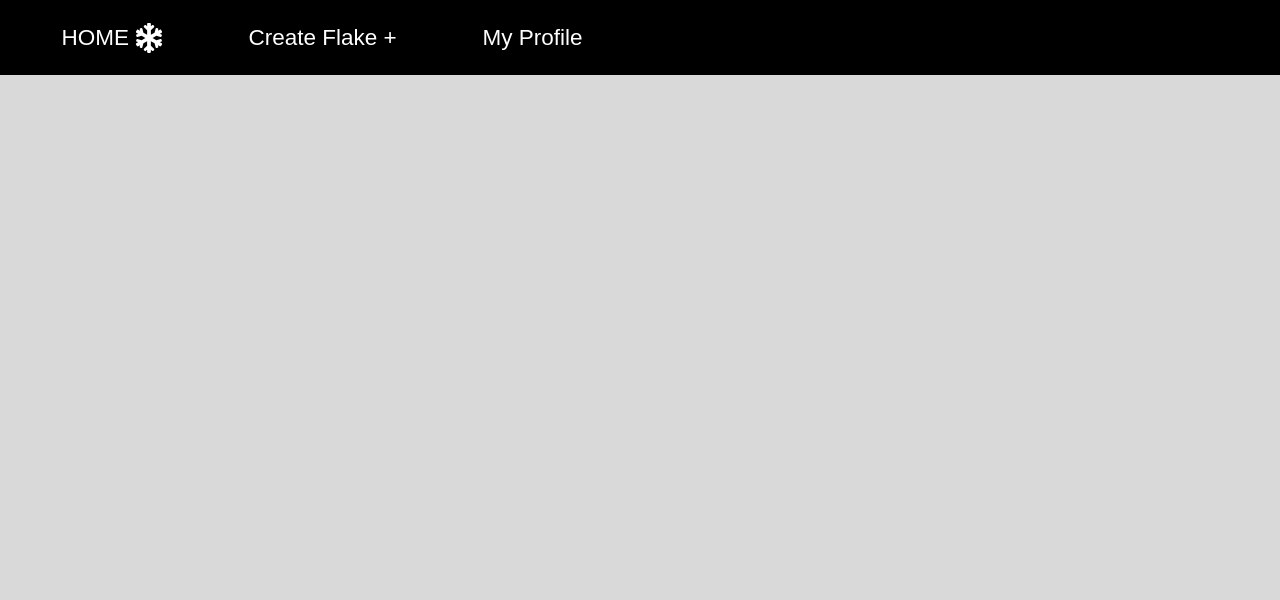
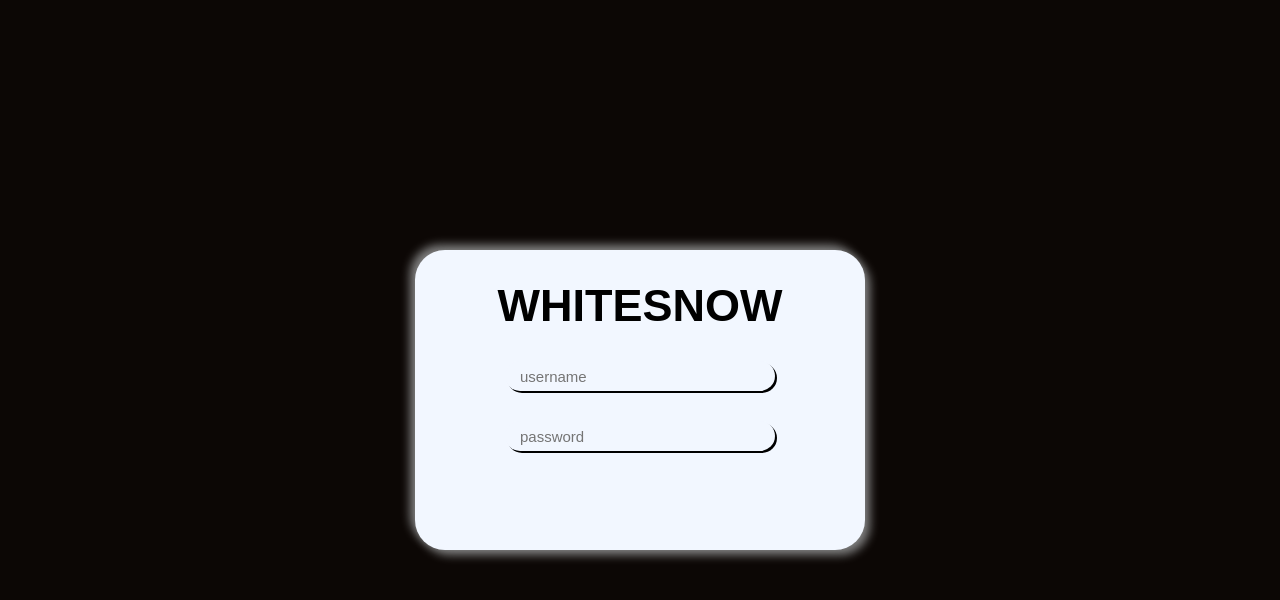
Before and after one commit to itsArmanS/whitesnow, a React (Create React App) app: page / in a window 1280 px wide. Shown: the top 600 px of the page. Built offline with nearby package versions, Linux system fonts and the light colour scheme; a web font is replaced by a local one.

Commit message:
added Login() & LoginForm()

```diff
--- a/db.json
+++ b/db.json
@@ -1,62 +1,12 @@
 {
   "users": [
     {
-      "username": "gaben",
-      "profileImage": "gaben",
-      "joinedSince": "04-20-1969",
-      "flakeCount": "gaben"
-    }
-  ],
+      "username": "admin",
+      "password": "admin",
+      "dateJoined": "4/20",
+      "flakes": "1",
+      "userPosts": {
         "posts": [
-    {
-      "id": "ie5V2jhaY",
-      "user": "sadasd",
-      "profileImage": "/images/default-user-image.png",
-      "body": "asdasd",
-      "date": "3-22"
-    },
-    {
-      "id": "oAD3vuUST",
-      "user": "asdsadasd",
-      "profileImage": "/images/default-user-image.png",
-      "body": "sadasdasd",
-      "date": "3-23"
-    },
-    {
-      "id": "yT-caTTM_",
-      "user": "asd",
-      "profileImage": "/images/default-user-image.png",
-      "body": "asd",
-      "date": "3-23"
-    },
-    {
-      "id": "ie5V2jhaY",
-      "user": "sadasd",
-      "profileImage": "/images/default-user-image.png",
-      "body": "asdasd",
-      "date": "3-22"
-    },
-    {
-      "id": "ie5V2jhaY",
-      "user": "sadasd",
-      "profileImage": "/images/default-user-image.png",
-      "body": "asdasd",
-      "date": "3-22"
-    },
-    {
-      "id": "ie5V2jhaY",
-      "user": "sadasd",
-      "profileImage": "/images/default-user-image.png",
-      "body": "asdasd",
-      "date": "3-22"
-    },
-    {
-      "id": "ie5V2jhaY",
-      "user": "sadasd",
-      "profileImage": "/images/default-user-image.png",
-      "body": "asdasd",
-      "date": "3-22"
-    },
           {
             "id": "ie5V2jhaY",
             "user": "sadasd",
@@ -65,4 +15,8 @@
             "date": "3-22"
           }
         ]
+      },
+      "userFollowers": {}
     }
+  ]
+}
--- /dev/null
+++ b/src/components/Login.jsx
@@ -0,0 +1,24 @@
+import React from "react";
+import "../styles/login.css"
+import LoginForm from "./LoginForm";
+
+function Login() {
+
+  return (
+    <div className="login-wrapper">
+      <div className="login-box">
+        <div className="login-box-header">
+          <h1>WHITESNOW</h1>
+        </div>
+        <div className="login-box-form">
+          <LoginForm />
+        </div>
+        <div className="login-box-buttons">
+
+        </div>
+      </div>
+    </div>
+  )
+}
+
+export default Login
--- /dev/null
+++ b/src/components/LoginForm.jsx
@@ -0,0 +1,38 @@
+import React, { useState } from "react";
+import "../styles/login.css"
+
+function LoginForm() {
+  const [username, setUsername] = useState("");
+  const [password, setPassword] = useState("");
+
+  const handleUsernameChange = (e) => {
+    setUsername(e.target.value);
+  };
+
+  const handlePasswordChange = (e) => {
+    setPassword(e.target.value);
+  };
+
+  return (
+    <form className="login-form" action="">
+      <div >
+        <input type="text"
+          id="usernameInput"
+          onChange={handleUsernameChange}
+          value={username}
+          placeholder="username"
+        />
+      </div>
+      <div>
+        <input type="password"
+          id="passwordInput"
+          onChange={handlePasswordChange}
+          value={password}
+          placeholder="password"
+        />
+      </div>
+    </form>
+  )
+}
+
+export default LoginForm
--- /dev/null
+++ b/src/styles/login.css
@@ -0,0 +1,81 @@
+.login-wrapper {
+  width: 100vw;
+  height: 100vh;
+  display: flex;
+  justify-content: center;
+  align-items: center;
+  background-color: #0C0705;
+}
+
+.login-box {
+  display: flex;
+  flex-direction: column;
+  justify-content: center;
+  align-items: center;
+  gap: 1rem;
+  width: 30rem;
+  height: 20rem;
+  background-color: #F2F7FF;
+  border-radius: 2rem;
+  box-shadow: 5px 5px 10px gray,
+    -5px -5px 10px gray;
+  transition: all 0.9s ease-in-out;
+  box-sizing: border-box;
+  padding: 2rem;
+}
+
+.login-box:hover {
+  width: 25rem;
+  height: 15rem;
+  box-shadow: 3px 3px 10px gray,
+    -3px -3px 10px gray;
+}
+
+.login-box-header {
+  flex: 0.5;
+  width: 100%;
+}
+
+.login-box-header h1 {
+  font-size: 3rem;
+}
+
+.login-box-form {
+  flex: 1.5;
+  width: 100%;
+}
+
+.login-box-buttons {
+  flex: 0.5;
+  width: 100%;
+}
+
+.login-box-header,
+.login-box-buttons {
+  display: flex;
+  justify-content: center;
+  align-items: center;
+}
+
+.login-form {
+  display: flex;
+  flex-direction: column;
+  justify-content: center;
+  align-items: center;
+  gap: 2rem;
+  height: 100%;
+}
+
+#usernameInput,
+#passwordInput {
+  width: 18rem;
+  height: 2rem;
+  border-radius: 1rem;
+  box-sizing: border-box;
+  padding: 1rem;
+  border: none;
+  background-color: #F2F7FF;
+  outline: none;
+  box-shadow: 2px 2px black;
+  transition: all 0.9s ease-in-out;
+}
```
Also changed, not shown: src/components/Register.jsx (added, +8 -0 lines), src/index.js (+10 -0 lines). Lines whose indentation alone changed are shown as unchanged.
